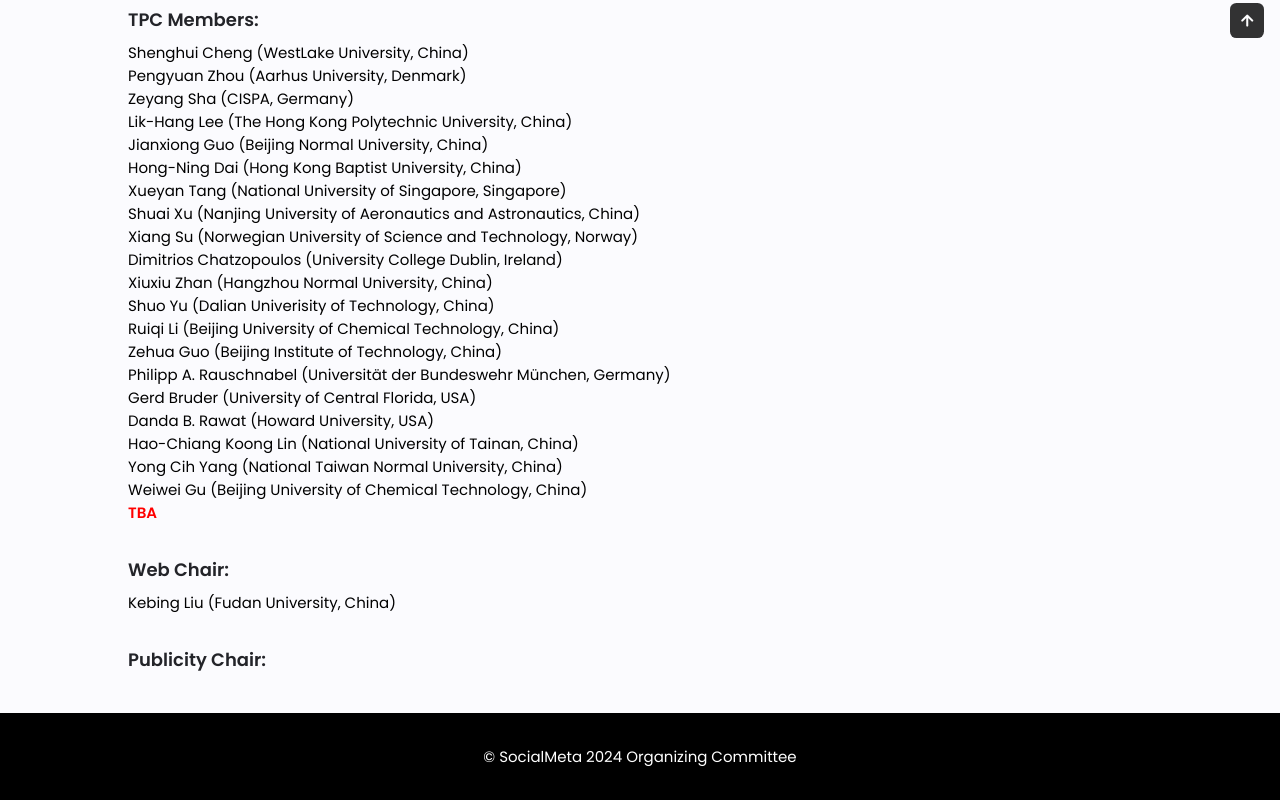
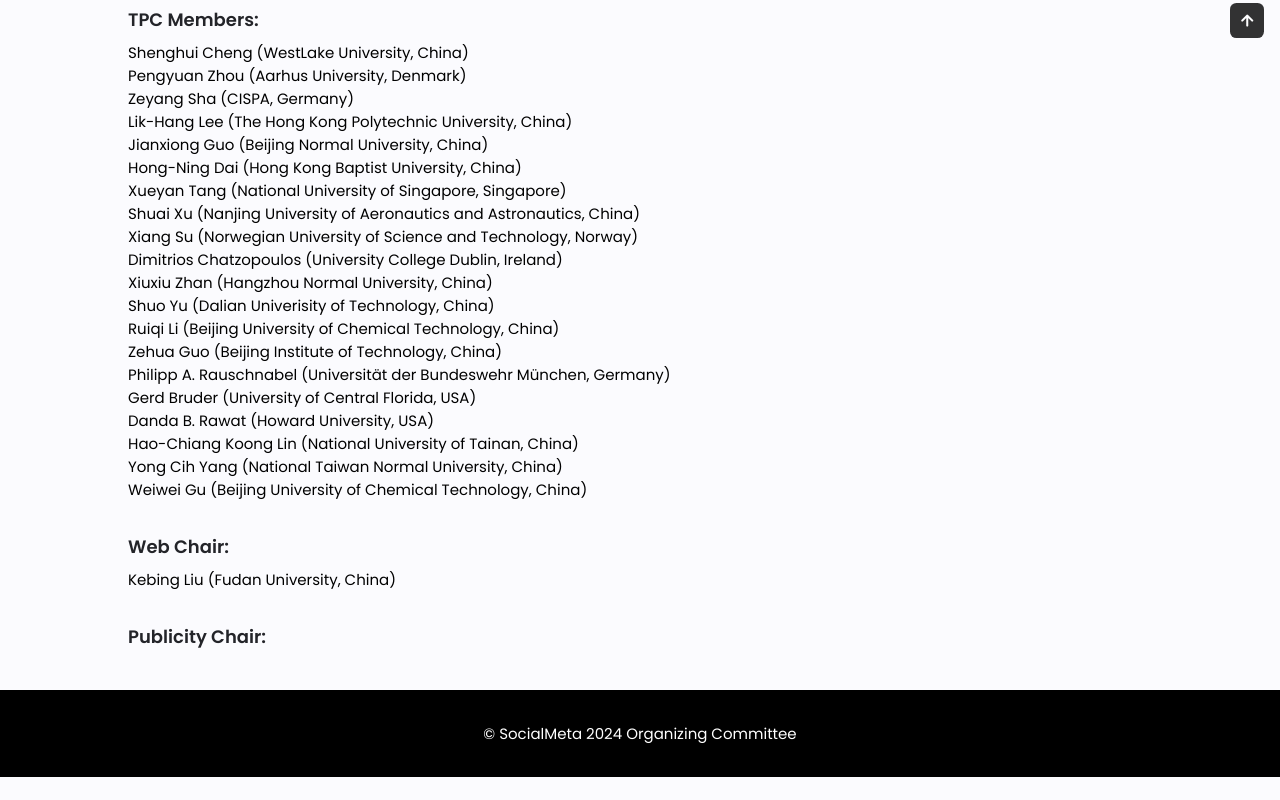
Before and after one commit to SocialMeta2024/socialmeta2024.github.io, a plain HTML site: page organizers.html in a window 1280 px wide. Shown: the part 922-1722 px from the top of the page. After the commit the page ends 1699 px from the top, so only its background shows below. Drawn offline with nearby package versions, Linux system fonts and the light colour scheme; a script that the page names is missing.

Commit message:
remove TBA

```diff
--- a/organizers.html
+++ b/organizers.html
@@ -287,7 +287,7 @@ Computing, Sensing and Networking In conjunction with <a href="https://sensys.ac
 
 
 
-    <p class="program-time"><strong>TBA</strong></p>
+    <!--   <p class="program-time"><strong>TBA</strong></p> -->
             <!--
 <li class="chairname">
               Zehua Guo (Beijing Institute of Technology, China)
```
